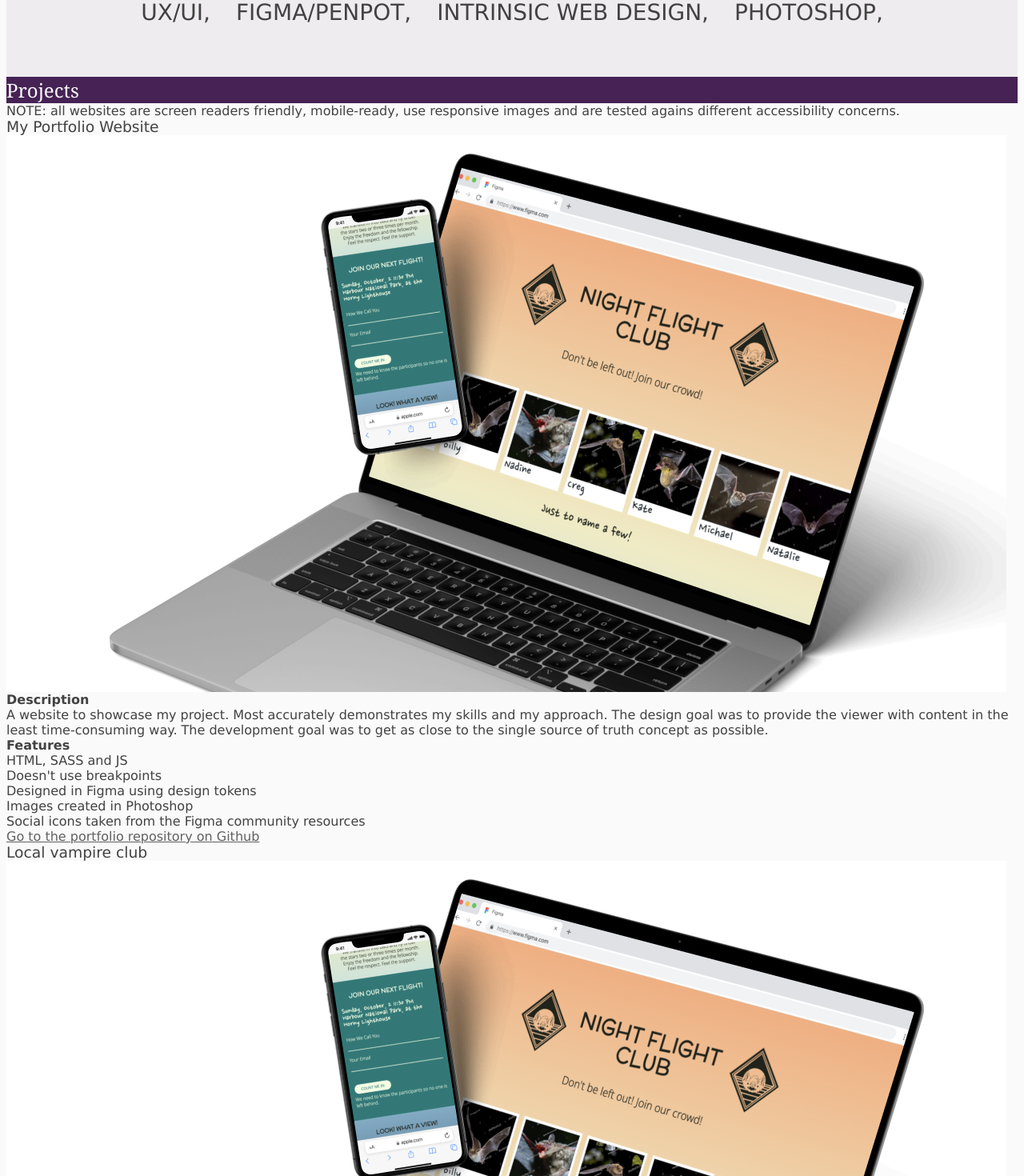
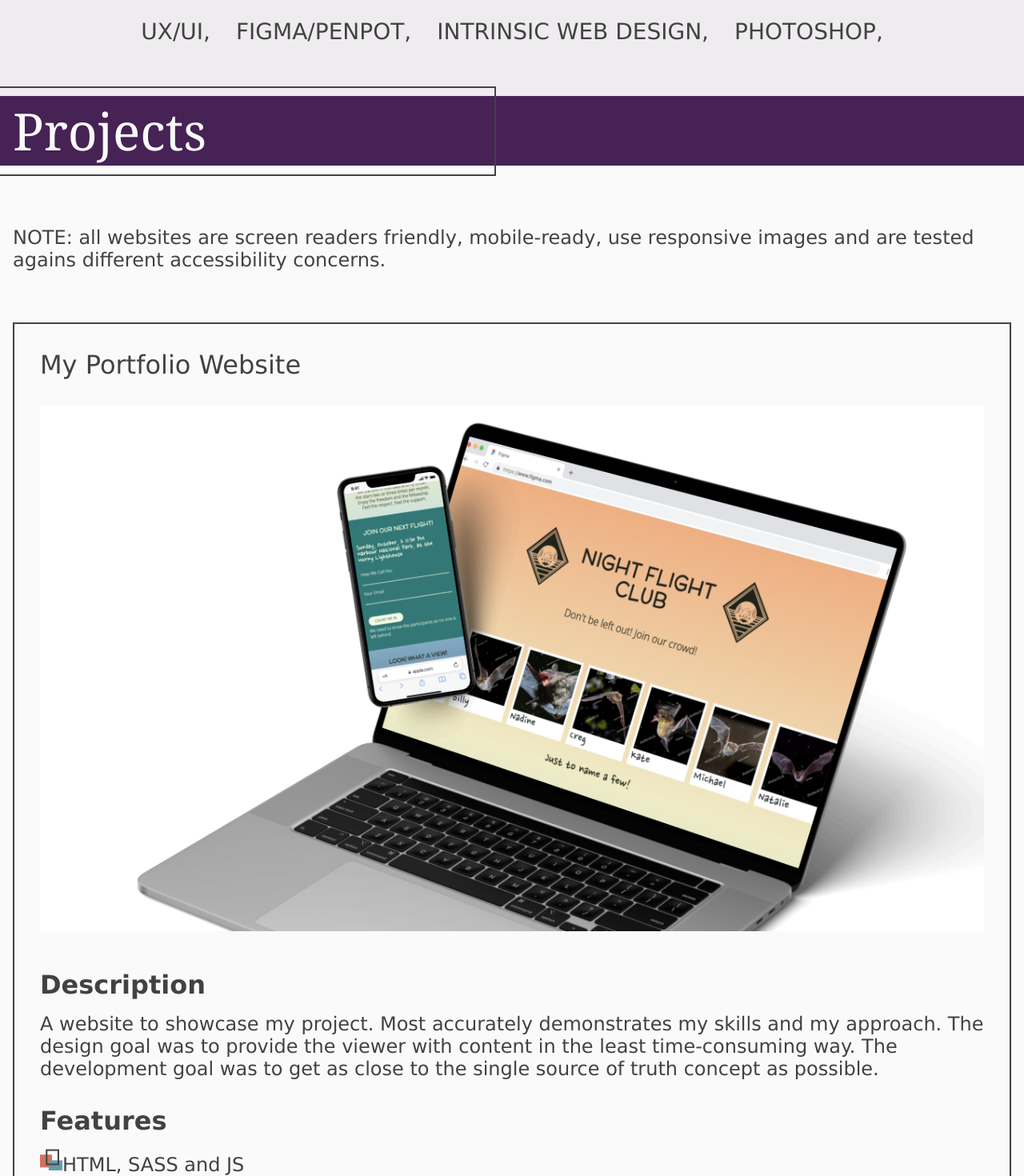
Before and after one commit to zverolen/project-portfolio, a React (Vite) app: page / in a window 1280 px wide. Shown: the part 440-1910 px from the top of the page at 80% size. Built offline with nearby package versions, Linux system fonts and the light colour scheme; a web font is replaced by a local one.

Commit message:
Update project section styles and layout

```diff
--- a/src/components/projects/Project.jsx
+++ b/src/components/projects/Project.jsx
@@ -1,24 +1,41 @@
 import PropTypes from 'prop-types'
+
+const svg = <svg width="28" height="28" viewBox="0 0 28 28" fill="none" xmlns="http://www.w3.org/2000/svg">
+              <rect x="0.541016" y="7.79956" width="14.0002" height="15.0146"></rect>
+              <rect x="11.4033" y="14.967" width="16.0215" height="11.5686"></rect>
+              <rect x="8.26465" y="1.62061" width="14.6494" height="17.804" strokeWidth="2"></rect>
+            </svg>;
 
 export default function Project({
   project
  }) {
   return(
-    <div key={project.id}>
+    <li className="project" key={project.id}>
+      <div>
         <h3>{project.name}</h3>
+        {/* Collapsible */}
+        <div>
           <img
             src={`./../../images/${project.imageToken}.png`}
             alt={`A computer and a smartphone with views of the project ${project.name}`}
           />
+          <div>
             <h4>Description</h4>
             <p>{project.description}</p>
+          </div>
+          <div>
             <h4>Features</h4>
             <ul>
-        {project.features.map((feature, index) => <li key={index}>{feature}</li>)}
+              {project.features.map((feature, index) => <li key={index}><span>{svg}</span><span>{feature}</span></li>)}
             </ul>
+          </div>
+          <div>
             {project.linkBrowserText && <a href={project.linkBrowserHref}>{project.linkBrowserText}</a>}
             <a href={project.linkGithubHref}>{project.linkGithubText}</a>
           </div>
+        </div>
+      </div>
+    </li>
   )
  }
 
--- a/src/components/projects/Projects.jsx
+++ b/src/components/projects/Projects.jsx
@@ -6,11 +6,13 @@ export default function Projects() {
   const projectMapped = projects.projects.map(project => <Project key={project.id} project={project} />)
   return (
     <section className="projects">
-      <h2>{projects.heading}</h2>
+      <div>
+        <h2>{projects.heading}</h2>
+      </div>
       <p>{projects.note}</p>
-      <div>
+      <ul role="list">
         {projectMapped}
-      </div>
+      </ul>
     </section>
   )
 }
--- a/src/index.css
+++ b/src/index.css
@@ -64,12 +64,35 @@
       --border-color: var(--accent-color);
     }
 
-    .projects h2 {
+    .projects > div:nth-child(1) {
       --background-color: var(--accent-color);
       --text-color: var(--site-background-color);
     }
 
-    .projects a {
+    .projects > div:nth-child(1)::after {
+      --border-color: var(--site-text-color);
+    }
+
+    .project {
+      --border-color: var(--site-text-color);
+    }
+
+    .project svg rect:nth-child(1) {
+      --fill-color: var(--decorative-color-I);
+      --stroke-color: var(--fill-color);
+    }
+
+    .project svg rect:nth-child(2) {
+      --fill-color: var(--decorative-color-II);
+      --stroke-color: var(--fill-color);
+    }
+
+    .project svg rect:nth-child(3) {
+      --fill-color: none;
+      --stroke-color: var(--site-text-color);
+    }
+
+    .project a {
       --text-color: var(--text-link-color);
       --background-color: var(--text-background-color);
     }
@@ -87,12 +110,101 @@
 }
 
 @media (prefers-color-scheme: dark) {
+  @layer theme.light {
+    :root {
+      --site-text-color: var(--colorBlack);
+      --site-background-color: var(--colorWhite);
+      --skills-background-color: var(--colorGreyLight);
+      --accent-color: var(--colorPurple);
+      --text-link-color: var(--colorGreyDark);
+      --footer-background-color: var(--site-text-color);
+      --decorative-color-I: var(--colorRed);
+      --decorative-color-II: var(--colorBlue);
+    }
 
+    body {
+      --text-color: var(--site-text-color);
+      --background-color: var(--site-background-color)
+    }
+
+    h1 span:nth-child(1), h1 span:nth-child(3) {
+      --text-color: var(--site-background-color);
+    }
+
+    h1 span:nth-child(1) {
+      --background-color: var(--decorative-color-I);
+    }
+
+    h1 span:nth-child(2) {
+      --text-color: var(--accent-color);
+    }
+
+    h1 span:nth-child(3) {
+      --background-color: var(--decorative-color-II);
+    }
+
+    header svg {
+      --stroke-color: var(--accent-color);
+      --fill-color: var(--site-background-color);
+    }
+
+    .skills {
+      --background-color: var(--skills-background-color);
+    }
+
+    .skills div:nth-child(1)::after {
+      --border-color: var(--accent-color);
+    }
+
+    .projects > div:nth-child(1) {
+      --background-color: var(--accent-color);
+      --text-color: var(--site-background-color);
+    }
+
+    .projects > div:nth-child(1)::after {
+      --border-color: var(--site-text-color);
+    }
+
+    .project {
+      --border-color: var(--site-text-color);
+    }
+
+    .project svg rect:nth-child(1) {
+      --fill-color: var(--decorative-color-I);
+      --stroke-color: var(--fill-color);
+    }
+
+    .project svg rect:nth-child(2) {
+      --fill-color: var(--decorative-color-II);
+      --stroke-color: var(--fill-color);
+    }
+
+    .project svg rect:nth-child(3) {
+      --fill-color: none;
+      --stroke-color: var(--site-text-color);
+    }
+
+    .project a {
+      --text-color: var(--text-link-color);
+      --background-color: var(--text-background-color);
+    }
+
+    .about, footer {
+      --background-color: var(--site-text-color);
+      --text-color: var(--site-background-color);
+    }
+
+    footer path {
+      --stroke-color: var(--site-background-color);
+      --fill-color: var(--footer-background-color);
+    }
+  }
 }
 
 @layer general {
   body {
     font-family: var(--body-text-font-family);
+    font-size: clamp(var(--textSizeMin), var(--textSizeIdeal), var(--textSizeMax));
     font-weight: var(--fontWeightPrimary);
 
     color: var(--text-color);
@@ -153,7 +265,7 @@
     background-color: var(--background-color);
   }
 
-  .skills div:nth-child(1) {
+  .skills > div:nth-child(1) {
     position: relative;
 
     display: flex;
@@ -170,7 +282,7 @@
     position: absolute;
     height: var(--skillsHeadingFrameHeight);
     width: var(--fullWidth);
-    border: min(var(--skillsFrameBorderMin), var(--skillsFrameBorderMax)) var(--border-color) solid;
+    border: var(--border-width) var(--border-color) solid;
   }
 
   .skills h2 {
@@ -186,6 +298,9 @@
     justify-content: center;
     column-gap: var(--skillsHorizontalGap);
     row-gap: var(--skillsVerticalGap);
+
+    width: var(--site-width);
+    margin-inline: var(--centering-margin);
   }
 
   .skills li {
@@ -200,13 +315,95 @@
     font-size: clamp(var(--skillSecondaryFontMin), var(--skillSecondaryFontIdeal), var(--skillSecondaryFontMax));
   }
 
-  .projects h2 {
-    font-family: var(--heading-font-family);
-    color: var(--text-color);
+  .projects > div:nth-child(1) {
+    position: relative;
+
+    font-size: clamp(var(--headingTwoFontMin), var(--headingTwoFontIdeal), var(--headingTwoFontMax));
     background-color: var(--background-color);
   }
 
-  .projects a {
+  .projects > div:nth-child(1)::after {
+    content: "";
+    position: absolute;
+    left: var(--resetNumber);
+    bottom: var(--verticalCenteringBottom);
+    transform: var(--verticalCenteringTranslate);
+
+    width: var(--projectsHeadingFrameWidth);
+    height: var(--projectsHeadingFrameHeight);
+
+    border: var(--border-width) var(--border-color) solid;
+    border-left-width: var(--resetNumber);
+  }
+
+  .projects h2 {
+    width: var(--site-width);
+    margin-inline: var(--centering-margin);
+
+    font-family: var(--heading-font-family);
+    font-size: inherit;
+    color: var(--text-color);
+  }
+
+  .projects > div:first-child + p {
+    width: var(--site-width);
+    margin-inline: var(--centering-margin);
+    margin-block-start: min(var(--projectsNoteMarginTopMin), var(--projectsNoteMarginMax));
+    margin-block-end: min(var(--projectsNoteMarginBottomMin), var(--projectsNoteMarginMax));
+  }
+
+  .projects > ul {
+    display: flex;
+    flex-direction: column;
+    row-gap: var(--projects-gap);
+    width: var(--site-width);
+    margin-inline: var(--centering-margin);
+  }
+
+  .project {
+    display: flex;
+    flex-direction: column;
+    row-gap: var(--projects-gap);
+    padding: var(--projects-gap);
+    border: var(--border-width) var(--border-color) solid;
+  }
+
+  .project > div {
+    display: flex;
+    flex-direction: column;
+    row-gap: var(--projects-gap);
+  }
+
+  .project h3 + div {
+    display: flex;
+    flex-direction: column;
+    row-gap: var(--projects-gap);
+  }
+
+  .projects h3, .projects h4 {
+    font-size: clamp(var(--projectsSubheadingFontMin), var(--projectsSubheadingFontIdeal), var(--projectsSubheadingFontMax));
+  }
+
+  .projects img {
+    margin-block-end: var(--gap-II);
+  }
+
+  .project h3 + div > div, .project ul {
+    display: flex;
+    flex-direction: column;
+    row-gap: min(var(--projectFeaturesGapMin), var(--projectFeaturesGapMax));
+  }
+
+  .project li {
+    list-style: none;
+  }
+
+  .project svg rect {
+    fill: var(--fill-color);
+    stroke: var(--stroke-color);
+  }
+
+  .project a {
     color: var(--text-color);
     background-color: var(--background-color);
   }
@@ -247,7 +444,7 @@
     --fill-color: var(--accent-color)
   }
 
-  .projects a:hover, .projects a:focus-visible {
+  .project a:hover, .project a:focus-visible {
     --text-color: var(--site-background-color);
     --background-color: var(--text-link-color);
   }
--- a/src/reset.css
+++ b/src/reset.css
@@ -11,7 +11,7 @@ html {
 }
 
 body, h1, h2, h3, h4, p {
-  margin-block: 0;
+  margin: 0;
 }
 
 ul {
--- a/src/tokens.css
+++ b/src/tokens.css
@@ -20,6 +20,14 @@
   --fontWeightSecondary: 500;
   --fontWeightAlternative: 600;
 
+  --textSizeMin: 1rem;
+  --textSizeIdeal: 2.6vw;
+  --textSizeMax: calc(24 / 16 * 1rem);
+
+  --headingTwoFontMin: calc(24 / 16 * 1rem);
+  --headingTwoFontIdeal: 7.1vw;
+  --headingTwoFontMax: calc(64 / 16 * 1rem);
+
   --skillsHeadingFontMin: 1rem;
   --skillsHeadingFontIdeal: 5.1vw;
   --skillsHeadingFontMax: calc(46 / 16 * 1rem);
@@ -33,9 +41,19 @@
 
   --skillsTextTransform: uppercase;
 
+  --projectsSubheadingFontMin: 1rem;
+  --projectsSubheadingFontIdeal: 3.6vw;
+  --projectsSubheadingFontMax: calc(32 / 16 * 1rem);
+
   /* Sizing */
   --fullWidth: 100%;
   --resetMargin: 0;
+  --resetNumber: 0;
+
+  --verticalCenteringBottom: 50%;
+  --verticalCenteringTranslate: translateY(50%);
+
+  --siteWidthMin: calc(1280 / 16 * 1rem);
 
   --gap-0-I: calc(4 / 16 * 1rem);
   --gap-I: calc(8 / 16 * 1rem);
@@ -48,13 +66,29 @@
   /* --contentWidthMin: 1280 / 16 * 1rem;
   --contentWidthMax: 100vw - 2rem; */
 
+  --frameBorderMin: 0.3571428571vw;
+  --frameBorderMax: calc(2 / 16 * 1rem);
+
+  --border-width: min(var(--frameBorderMin), var(--frameBorderMax));
+
   --skillsGapMaxValue: 7.1111111111vw;
   --skillsHeadingWidth: 12.1739130435em;
   --skillsHeadingFrameHeight: 2.1304347826em;
-  --skillsFrameBorderMin: 0.3571428571vw;
-  --skillsFrameBorderMax: calc(2 / 16 * 1rem);
   --skillsHorizontalGap: calc(32 / 16 * 1rem);
   --skillsVerticalGap: calc(24 / 16 * 1rem);
+
+  --projectsHeadingFrameWidth: 48.4126984127vw;
+  --projectsHeadingFrameHeight: 1.75em;
+
+  --projectsNoteMarginTopMin: calc(76 / 16 * 1rem);
+  --projectsNoteMarginBottomMin: calc(64 / 16 * 1rem);
+  --projectsNoteMarginMax: 7.1vw;
+
+  --projectsGapMin: var(--gap-IV);
+  --projectsGapMax: 3.56vw;
+
+  --projectFeaturesGapMin: var(--gap-II);
+  --projectFeaturesGapMax: 1.78vw;
 
   /* Layout */
   --centering-margin: auto;
@@ -66,8 +100,12 @@
   --heading-font-family: var(--fontFamilySecondary), var(--fontFamilySecondaryFallBack), serif;
 
   /* Sizing */
+  --site-width: min(var(--siteWidthMin), 100vw - 2rem);
+
   --skills-padding-bottom-min: var(--gap-VI);
   --skills-padding-bottom-max: var(--skillsGapMaxValue);
   --skills-gap-min: var(--skills-padding-bottom-min);
   --skills-gap-max: var(--skills-padding-bottom-max);
+
+  --projects-gap: min(var(--projectsGapMin), var(--projectsGapMax));
 }
```
Lines whose indentation alone changed are shown as unchanged.
